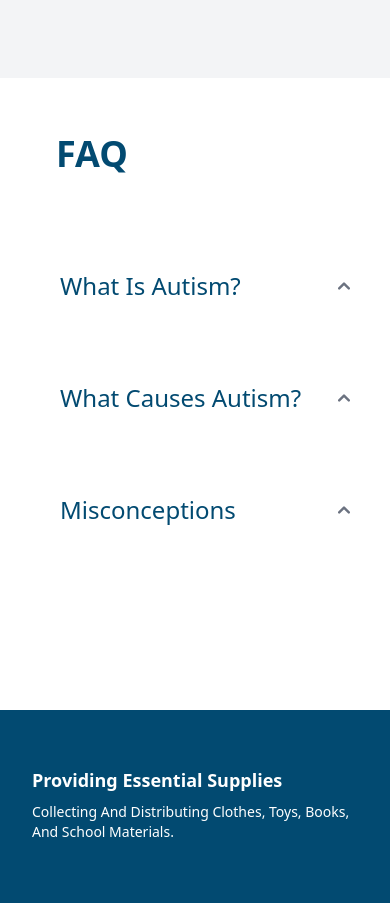
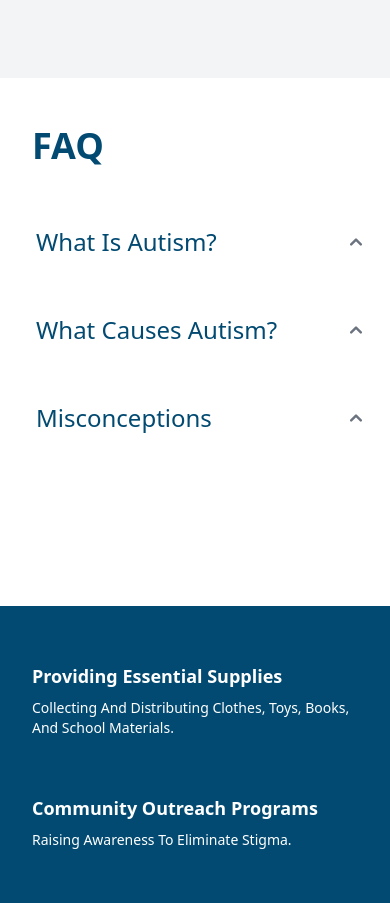
Before and after one commit to astainy1/Raphaella, a React (Vite) app: page /Raphaella/home in a window 390 px wide. Shown: the part 2527-3430 px from the top of the page. Built offline with nearby package versions, Linux system fonts and the light colour scheme.

Commit message:
modification

```diff
--- a/src/FAQ.jsx
+++ b/src/FAQ.jsx
@@ -59,7 +59,7 @@ class FAQ extends React.Component {
         <div
           id="accordion-color"
           data-accordion="collapse"
-          className="m-5"
+          className="m-2 md:m-5"
           data-active-classes="bg-white text-sky-900"
         >
           <h2 id="accordion-color-heading-1">
@@ -70,7 +70,7 @@ class FAQ extends React.Component {
               aria-expanded="false"
               aria-controls="accordion-color-body-1"
             >
-              <span className="text-sky-900 text-2xl capitalize font-sans font-normal m-5">
+              <span className="text-sky-900 text-2xl capitalize font-sans font-normal m-2 md:m-5">
                 what is autism?
               </span>
               <svg
@@ -93,7 +93,7 @@ class FAQ extends React.Component {
           </h2>
           <div
             id="accordion-color-body-1"
-            className="accordion-body hidden m-5"
+            className="accordion-body hidden m-2 md:m-5"
             aria-labelledby="accordion-color-heading-1"
           >
             <div className="p-5 border border-b-0 border-none bg-white text-sky-900">
@@ -119,7 +119,7 @@ class FAQ extends React.Component {
               aria-expanded="false"
               aria-controls="accordion-color-body-2"
             >
-              <span className="text-sky-900 text-2xl capitalize font-sans font-normal m-5">
+              <span className="text-sky-900 text-2xl capitalize font-sans font-normal m-2 md:m-5">
                 what causes autism?
               </span>
               <svg
@@ -160,7 +160,7 @@ class FAQ extends React.Component {
               aria-expanded="false"
               aria-controls="accordion-color-body-3"
             >
-              <span className="text-sky-900 text-2xl capitalize font-sans font-normal m-5">
+              <span className="text-sky-900 text-2xl capitalize font-sans font-normal m-2 md:m-5">
                 misconceptions
               </span>
               <svg
@@ -183,7 +183,7 @@ class FAQ extends React.Component {
           </h2>
           <div
             id="accordion-color-body-3"
-            className="accordion-body hidden m-5"
+            className="accordion-body hidden m-2 md:m-5"
             aria-labelledby="accordion-color-heading-3"
           >
             <div className="p-5 border border-b-0 border-none bg-white text-sky-900">
--- a/src/content.jsx
+++ b/src/content.jsx
@@ -41,7 +41,7 @@ class Content extends React.Component {
 
       </div>
       <div className="h-auto mb-36">
-        <h1 className="text-sky-900 uppercase font-bold text-4xl md:ml-14 m-14">
+        <h1 className="text-sky-900 uppercase font-bold text-4xl m-8 md:ml-14 md:m-14">
           faq
         </h1>
         <FAQ/>
```
